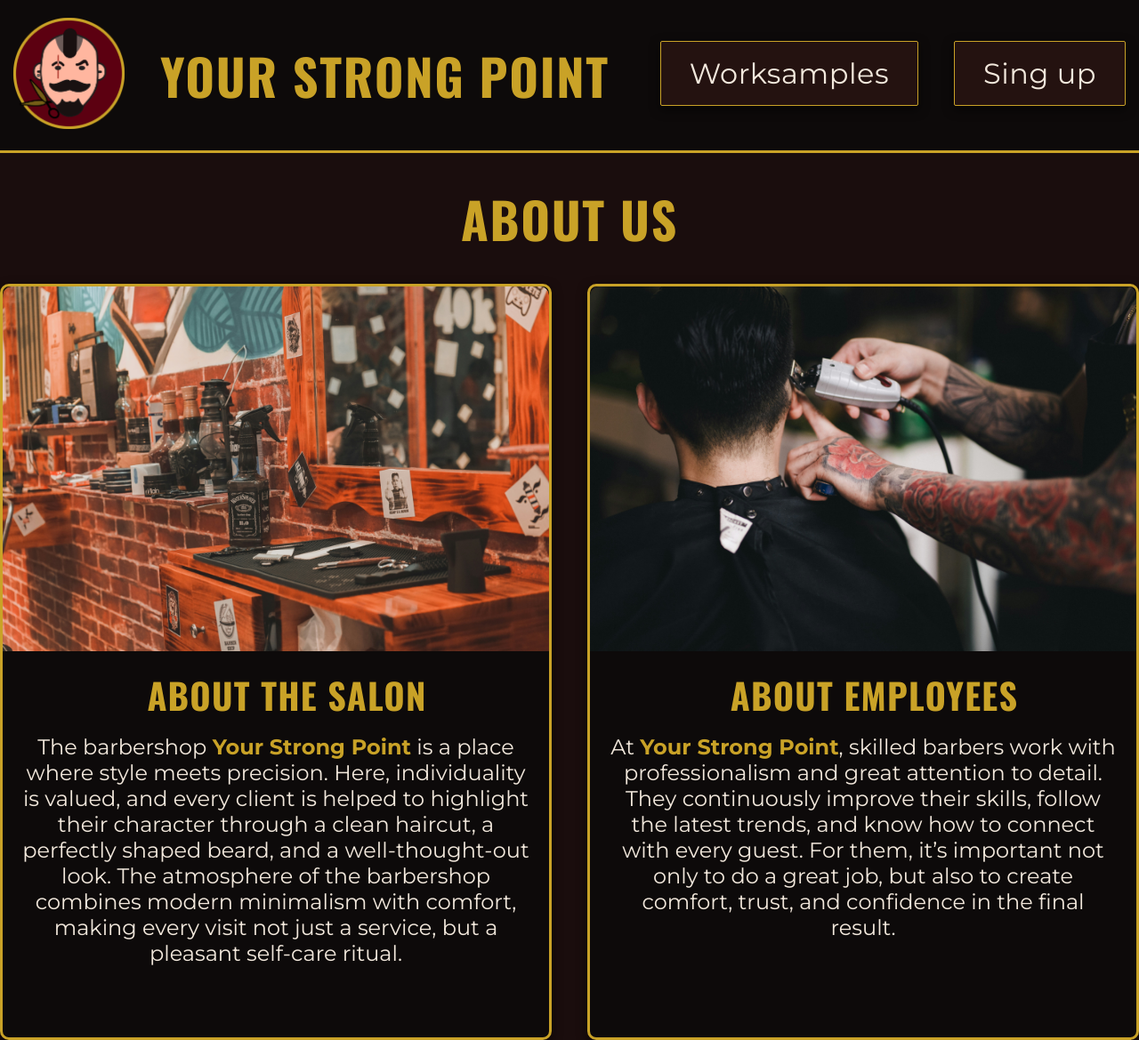
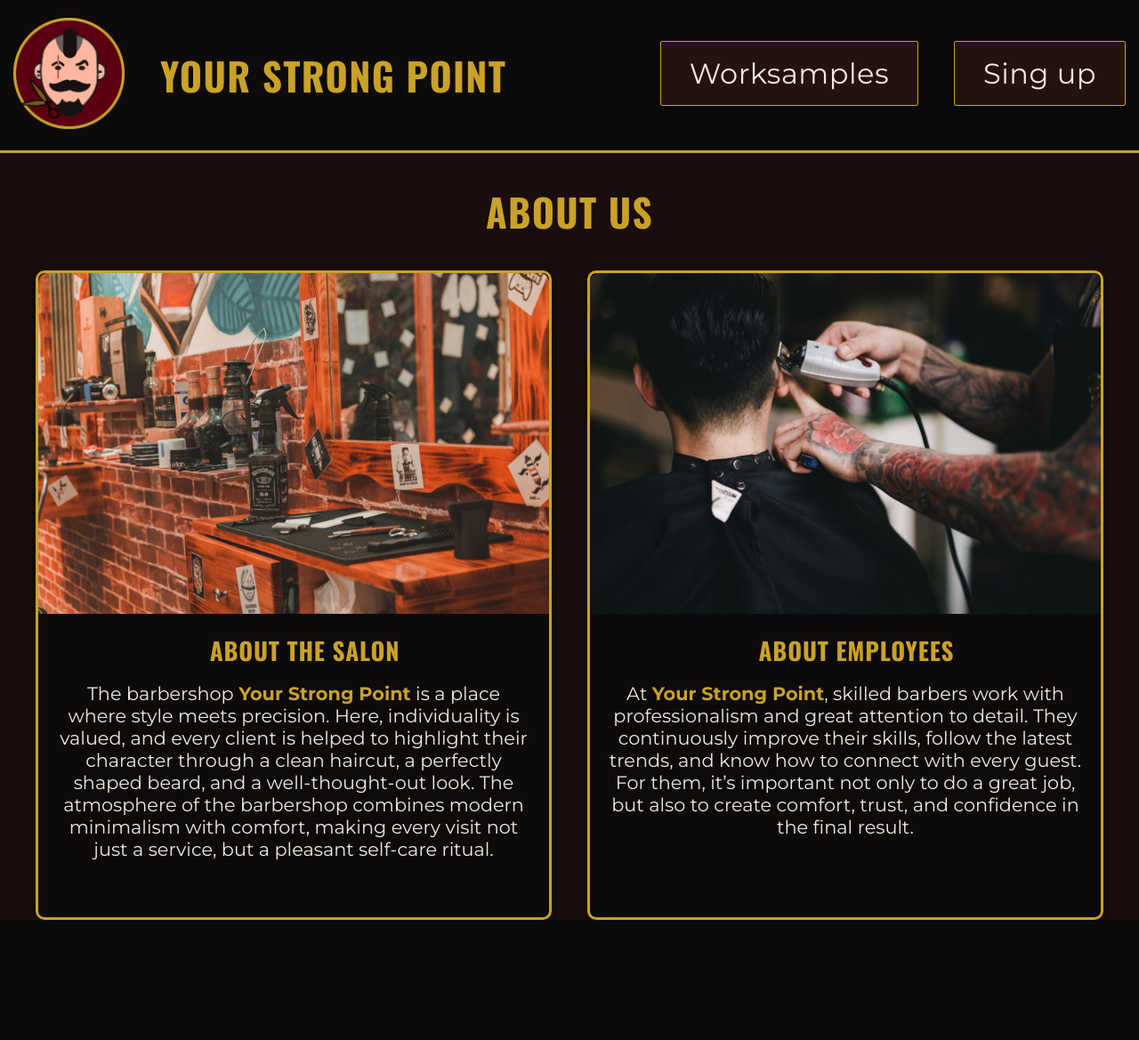
Before and after one commit to Andriiprog08/Barber-shop, a Flask app: page / in a window 1280 px wide. Shown: the whole page at 89% size. After the commit the page ends 1034 px from the top, so only its background shows below. Run offline with Flask 3, Linux system fonts and the light colour scheme.

Commit message:
style: update dimensions for fonts and cards

```diff
--- a/static/style.css
+++ b/static/style.css
@@ -36,13 +36,13 @@ h1, h2, h3{
   text-transform: uppercase;
 }
 
-h1 { font-size: 3.5rem; font-weight: bolder; }
-h2 { font-size: 2.5rem; font-weight: bold; }
-h3 { font-size: 1.6rem; font-weight: bold; }
+h1 { font-size: 2.7rem; font-weight: bolder; }
+h2 { font-size: 1.7rem; font-weight: bold; }
+h3 { font-size: 1.4rem; font-weight: bold; }
 
 p{
   color: var(--text-main);
-  font-size: 1.5rem;
+  font-size: 1.3rem;
   font-weight: 400;
 }
 
@@ -248,8 +248,8 @@ a, a:active, a:focus{
 .cardAboutus{
   display: flex;
   flex-direction: column;
-  width: 700px;
-  height: 850px;
+  width: 580px;
+  height: 730px;
   align-items: center;
   background: var(--bg-header);
   border: 3px solid var(--border-gold);
```
